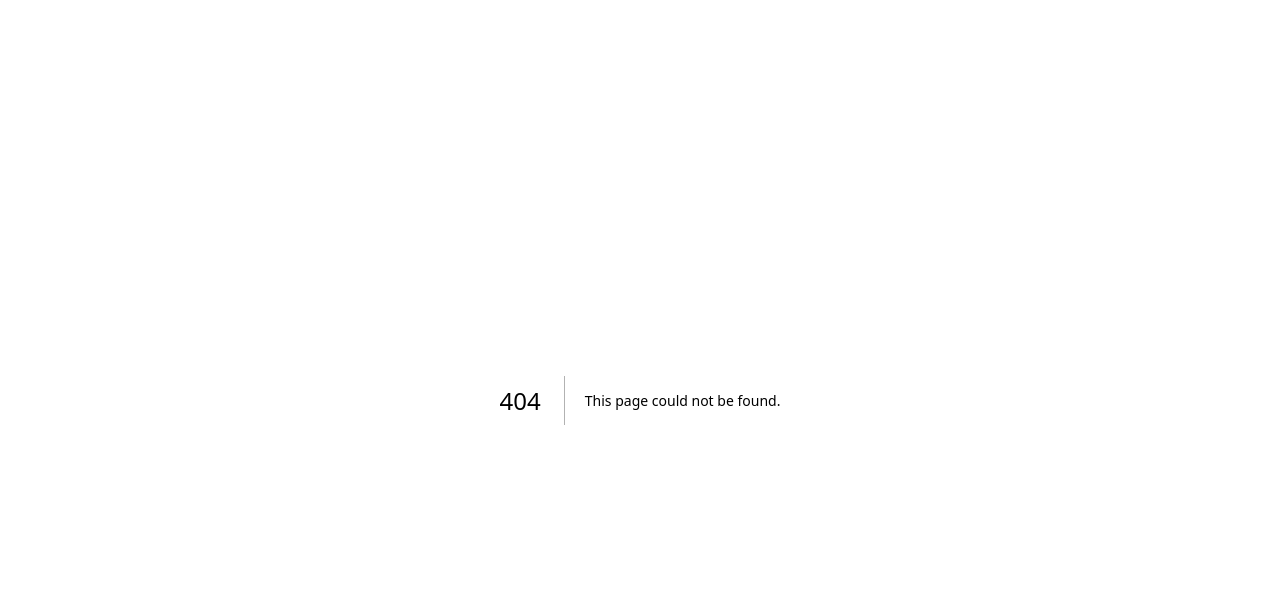
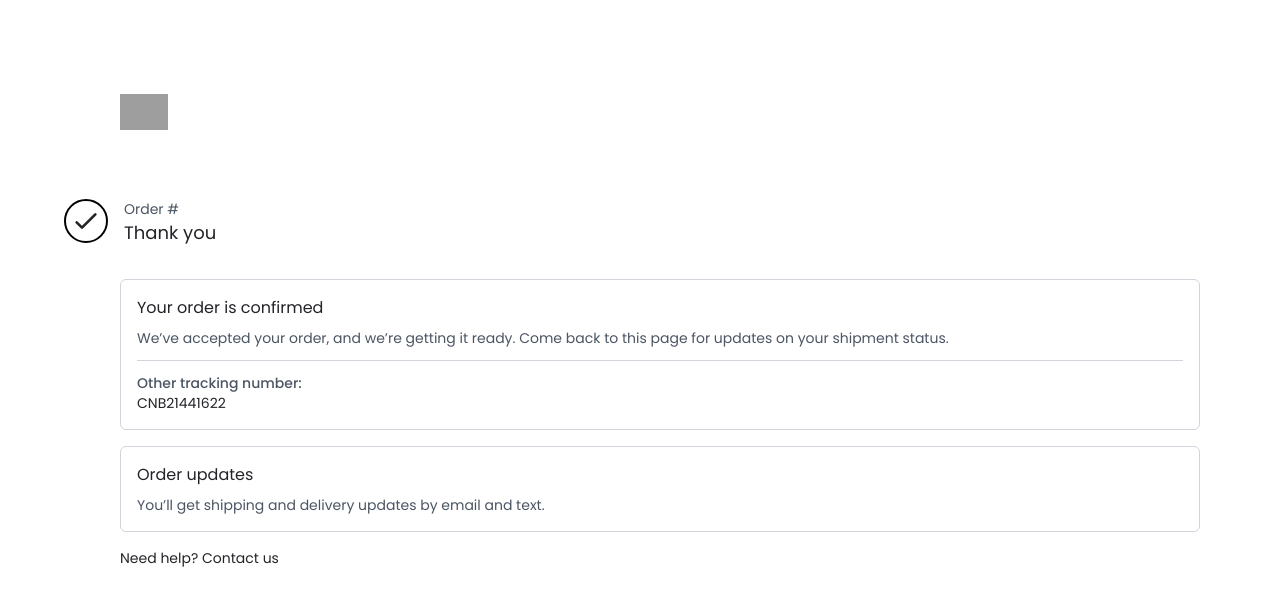
Before and after one commit to ahadziii/apple-ecommerce-clone, a Next.js app: page /success in a window 1280 px wide. Before the commit this address had no page. Shown: the top 606 px of the page. Built offline with nearby package versions, Linux system fonts and the light colour scheme; grey boxes are pictures that could not be loaded.

Commit message:
feat: started with sucess page

```diff
--- /dev/null
+++ b/pages/success.tsx
@@ -0,0 +1,97 @@
+import Head from "next/head"
+import Link from "next/link"
+import Image from "next/image"
+import React from "react"
+import { useRouter } from "next/router"
+import { CheckIcon } from "@heroicons/react/outline"
+
+function Success() {
+  const router = useRouter()
+  const { session_id } = router.query
+  return (
+    <div>
+      <Head>
+        <title>Thank you! - Apple</title>
+        <link rel="icon" href="/favicon.ico" />
+      </Head>
+      <header className="mx-auto max-w-xl">
+        <Link href="/">
+          <div className="relative ml-4 h-16 w-8 cursor-pointer transition lg:hidden">
+            <Image
+              src="https://rb.gy/vsvv2o"
+              fill
+              style={{ objectFit: "contain" }}
+              alt={""}
+            />
+          </div>
+        </Link>
+      </header>
+      <main>
+        <section className="order-2 mx-auto max-w-xl pb-12 lg:mx-0 lg:max-w-none lg:pr-16 lg:pt-16 xl:pl-16 2xl:pl-44">
+          <Link href="/">
+            <div className="relative ml-14 hidden h-24 w-12 cursor-pointer transition lg:inline-flex">
+              <Image
+                src="https://rb.gy/vsvv2o"
+                fill
+                style={{ objectFit: "contain" }}
+                alt={""}
+              />
+            </div>
+          </Link>
+
+          <div className="my-8 ml-4 flex space-x-4 lg:ml-14 xl:ml-0">
+            <div className="flex h-11 w-11 items-center justify-center rounded-full border-2 border-black">
+              <CheckIcon className="h-8 w-8" />
+            </div>
+            <div>
+              <p className="text-sm text-gray-600">
+                Order #{session_id?.slice(-5)}
+              </p>
+              <h4 className="text-lg">
+                Thank you{" "}
+                {/* {session ? session.user?.name?.split(" ")[0] : "Guest"} */}
+              </h4>
+            </div>
+          </div>
+
+          <div className="mx-4 divide-y divide-gray-300 rounded-md border border-gray-300 p-4 lg:ml-14">
+            <div className="space-y-2 pb-3">
+              <p>Your order is confirmed</p>
+              <p className="text-sm text-gray-600">
+                We’ve accepted your order, and we’re getting it ready. Come back
+                to this page for updates on your shipment status.
+              </p>
+            </div>
+            <div className="pt-3 text-sm">
+              <p className="font-medium text-gray-600">
+                Other tracking number:
+              </p>
+              <p>CNB21441622</p>
+            </div>
+          </div>
+
+          <div className="my-4 mx-4 space-y-2 rounded-md border border-gray-300 p-4 lg:ml-14">
+            <p>Order updates</p>
+            <p className="text-sm text-gray-600">
+              You’ll get shipping and delivery updates by email and text.
+            </p>
+          </div>
+
+          <div className="mx-4 flex flex-col items-center justify-between text-sm lg:ml-14 lg:flex-row">
+            <p className="hidden lg:inline">Need help? Contact us</p>
+            {/* {mounted && (
+              <Button
+                title="Continue Shopping"
+                onClick={() => router.push("/")}
+                width={isTabletOrMobile ? "w-full" : undefined}
+                padding="py-4"
+              />
+            )} */}
+          </div>
+        </section>
+      </main>
+    </div>
+  )
+}
+
+export default Success
```
